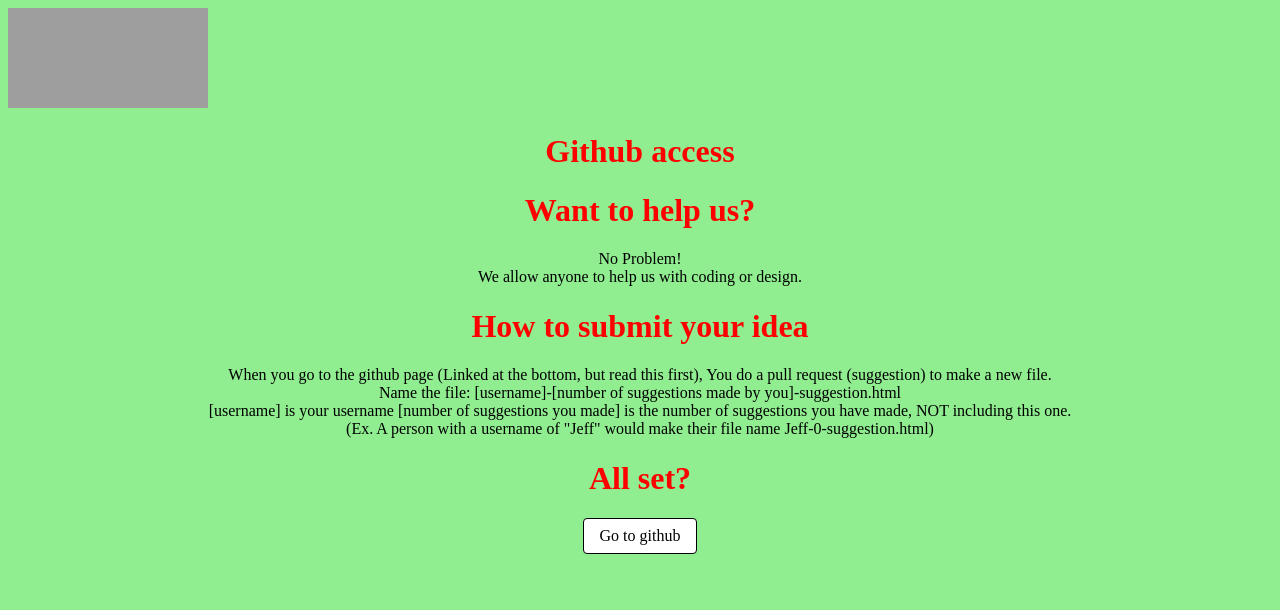
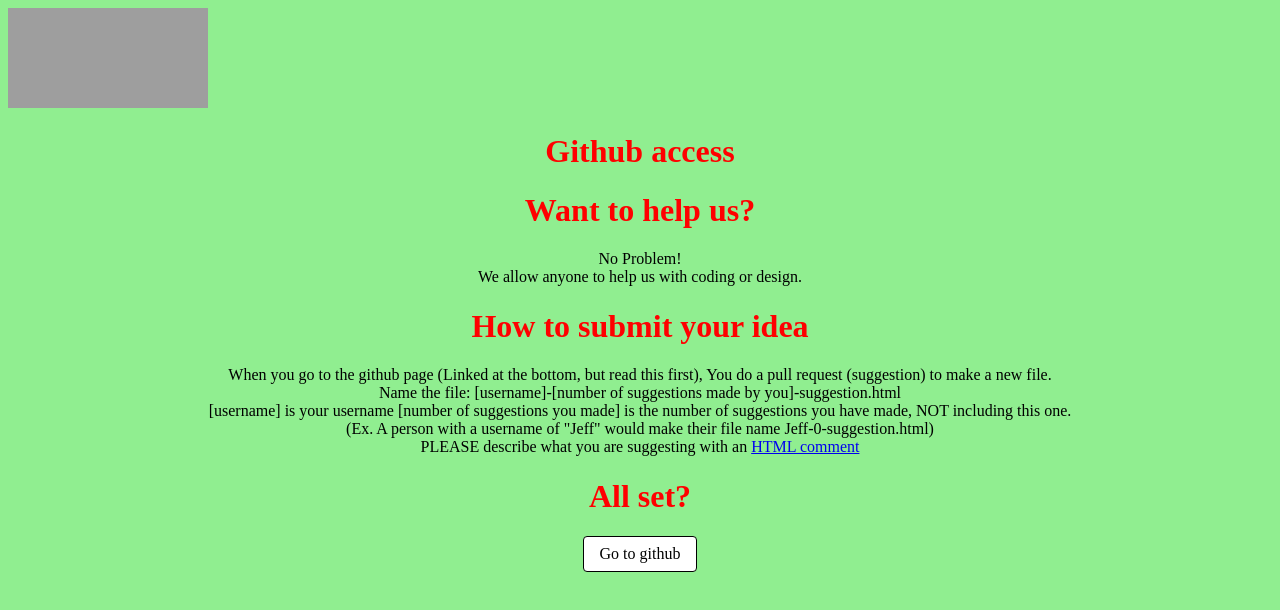
Before and after one commit to pichuhat/websecure, a plain HTML site: page githubaccess.html in a window 1280 px wide. Drawn offline with Linux system fonts and the light colour scheme; grey boxes are pictures that could not be loaded.

Commit message:
Update to new version of githubaccess.html

```diff
--- a/githubaccess.html
+++ b/githubaccess.html
@@ -34,6 +34,8 @@
   [number of suggestions you made] is the number of suggestions you have made, NOT including this one.
   <br>
   (Ex. A person with a username of "Jeff" would make their file name Jeff-0-suggestion.html)
+  <br>
+  PLEASE describe what you are suggesting with an <a href = "https://www.google.com/search?q=html+comment">HTML comment</a>
   </p>
   <h1>
     All set?
```
